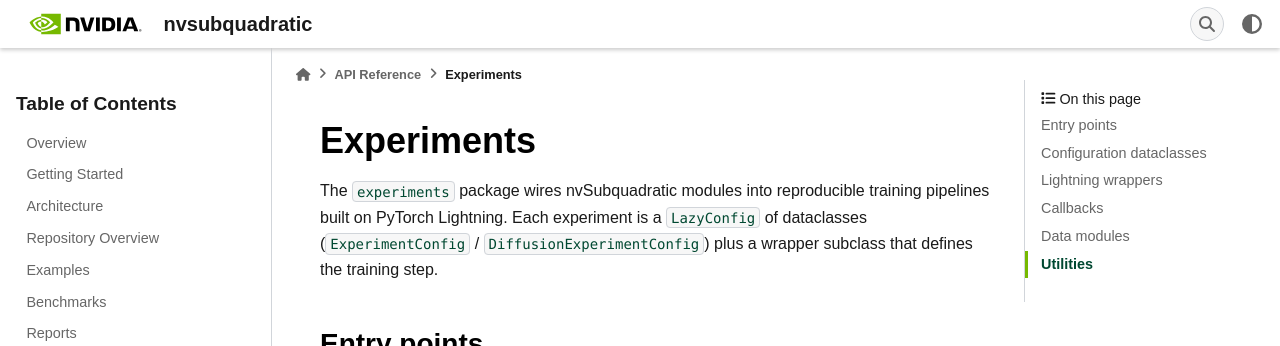
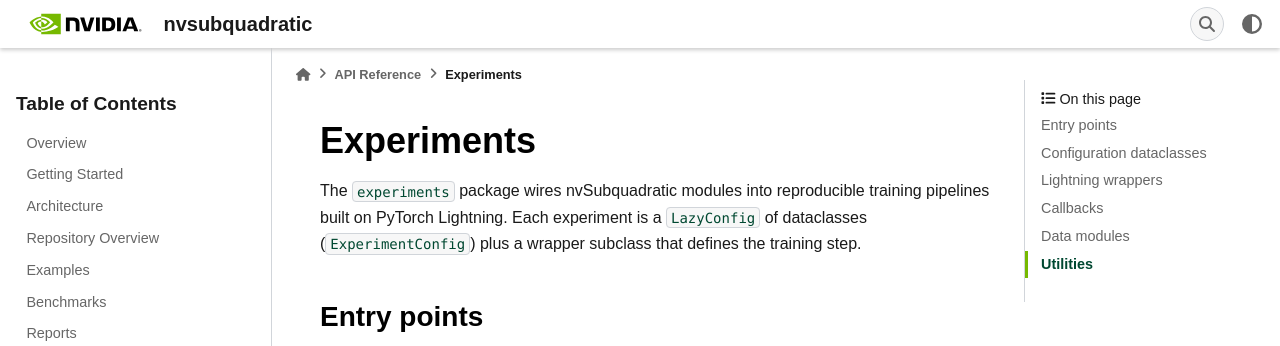
Before and after one commit to NVIDIA-BioNeMo/nvSubquadratic, a Sphinx documentation site: the page built from docs/api_reference/experiments.rst, in a window 1280 px wide and 900 px high, cut to the strip 0-346 px from the top of the window. Built offline with Sphinx 7.4.7, drawn with Linux system fonts in a browser that asks for light colours; some web fonts are replaced.

Commit message:
Fix docs: remove deleted diffusion entries from experiments.rst
Removes the DiffusionExperimentConfig, DiffusionConfig, and
DiffusionWrapper autosummary entries that were missed in the diffusion
removal commit, causing a docs build failure.

Co-Authored-By: Claude Sonnet 4.6 <noreply@anthropic.com>

```diff
--- a/docs/api_reference/experiments.rst
+++ b/docs/api_reference/experiments.rst
@@ -7,7 +7,7 @@ Experiments
 
 The ``experiments`` package wires nvSubquadratic modules into reproducible
 training pipelines built on PyTorch Lightning.  Each experiment is a
-``LazyConfig`` of dataclasses (``ExperimentConfig`` / ``DiffusionExperimentConfig``)
+``LazyConfig`` of dataclasses (``ExperimentConfig``)
 plus a wrapper subclass that defines the training step.
 
 Entry points
@@ -33,14 +33,12 @@ the per-experiment config files in ``examples/``.
    :template: class_template.rst
 
    ~default_cfg.ExperimentConfig
-   ~default_cfg.DiffusionExperimentConfig
    ~default_cfg.TrainConfig
    ~default_cfg.TrainerConfig
    ~default_cfg.SchedulerConfig
    ~default_cfg.WandbConfig
    ~default_cfg.AutoResumeConfig
    ~default_cfg.StartFromCheckpointConfig
-   ~default_cfg.DiffusionConfig
 
 Lightning wrappers
 ------------------
```
Also changed, not shown: other parts of docs/api_reference/experiments.rst (+0 -1 lines).
